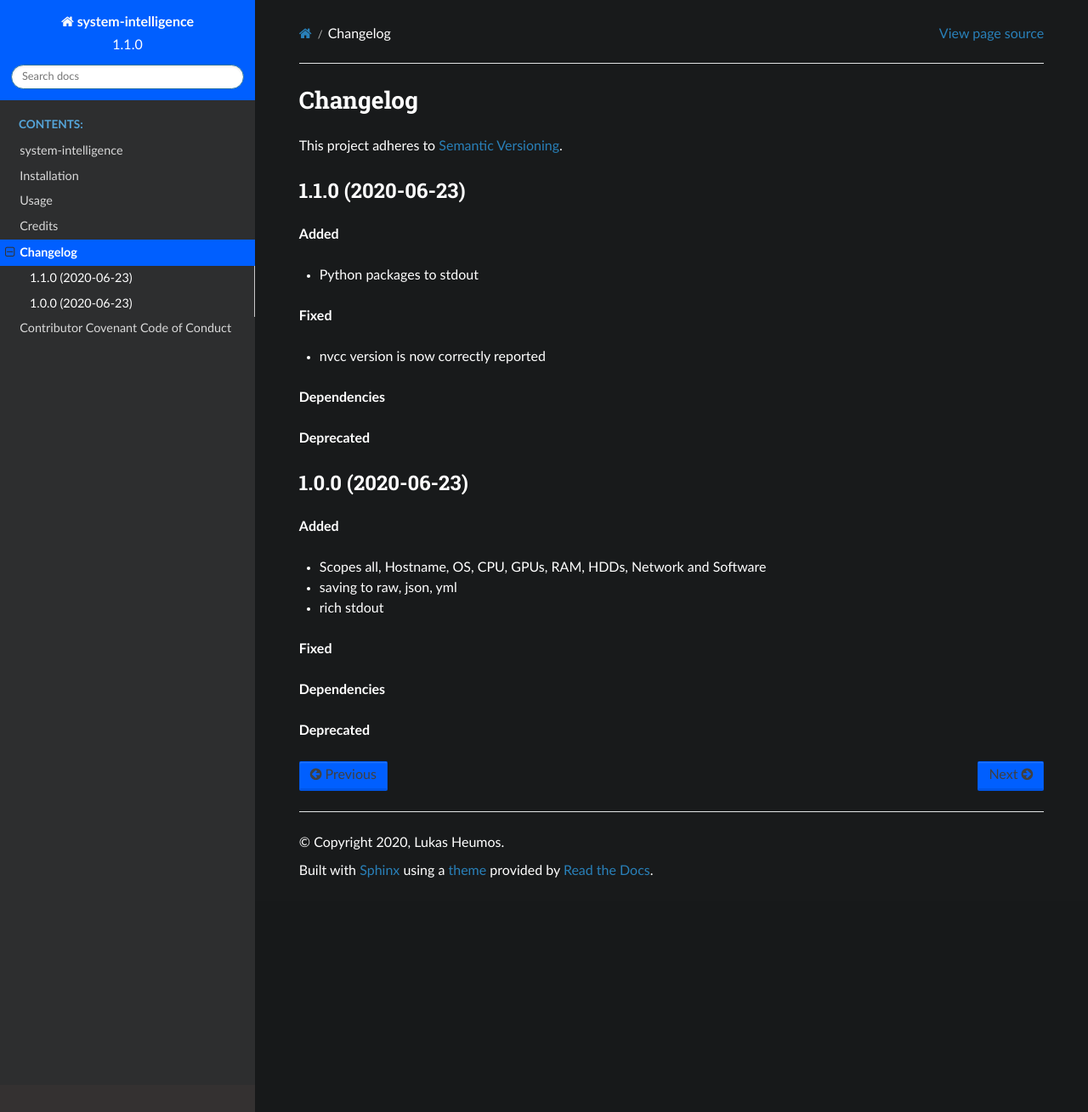
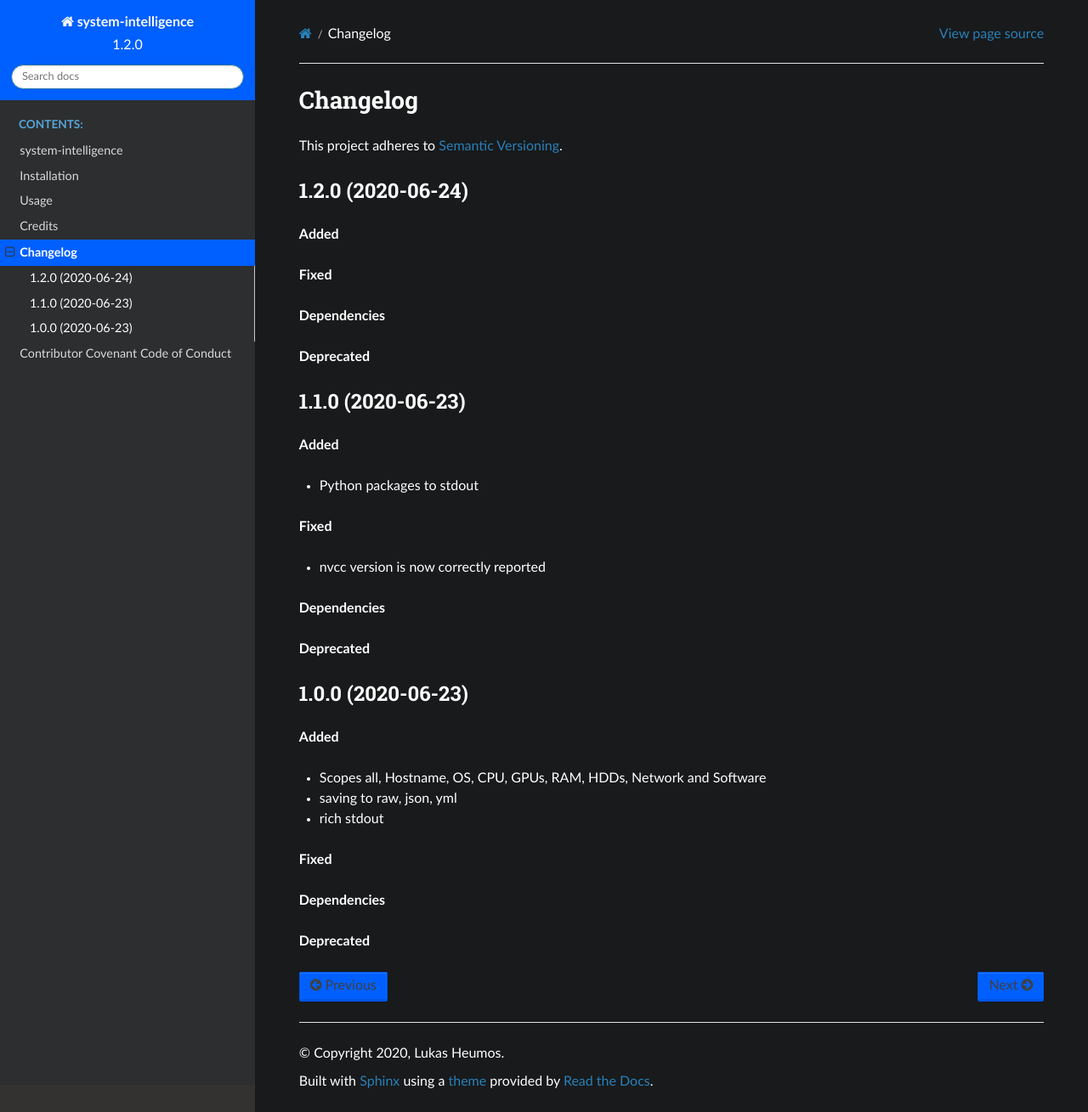
Before and after one commit to mlf-core/system-intelligence, a Sphinx documentation site: the page built from docs/changelog.rst, in a window 1280 px wide and 1309 px high. Shown: the whole window at 85% size. Built offline with Sphinx 7.4.7 and the Read the Docs theme 2.0.0, drawn with Linux system fonts in a browser that asks for light colours.

Commit message:
Bump version from 1.1.0 to 1.2.0

```diff
--- a/CHANGELOG.rst
+++ b/CHANGELOG.rst
@@ -3,6 +3,18 @@ Changelog
 ==========
 
 This project adheres to `Semantic Versioning <https://semver.org/>`_.
+
+
+1.2.0 (2020-06-24)
+------------------
+
+**Added**
+
+**Fixed**
+
+**Dependencies**
+
+**Deprecated**
 
 
 1.1.0 (2020-06-23)
--- a/cookietemple.cfg
+++ b/cookietemple.cfg
@@ -1,5 +1,5 @@
 [bumpversion]
-current_version = 1.1.0
+current_version = 1.2.0
 
 [bumpversion_files_whitelisted]
 setup_file = setup.py
--- a/docs/conf.py
+++ b/docs/conf.py
@@ -56,9 +56,9 @@ author = "Lukas Heumos"
 # the built documents.
 #
 # The short X.Y version.
-version = '1.1.0'
+version = '1.2.0'
 # The full version, including alpha/beta/rc tags.
-release = '1.1.0'
+release = '1.2.0'
 
 # The language for content autogenerated by Sphinx. Refer to documentation
 # for a list of supported languages.
--- a/setup.py
+++ b/setup.py
@@ -74,6 +74,6 @@ setup(
     test_suite='tests',
     tests_require=test_requirements,
     url='https://github.com/zethson/system_intelligence',
-    version='1.1.0',
+    version='1.2.0',
     zip_safe=False,
 )
--- a/system_intelligence/__init__.py
+++ b/system_intelligence/__init__.py
@@ -2,4 +2,4 @@
 
 __author__ = """Lukas Heumos"""
 __email__ = 'lukas.heumos@posteo.net'
-__version__ = '1.1.0'
+__version__ = '1.2.0'
```
Also changed, not shown: .cookietemple.yml.
